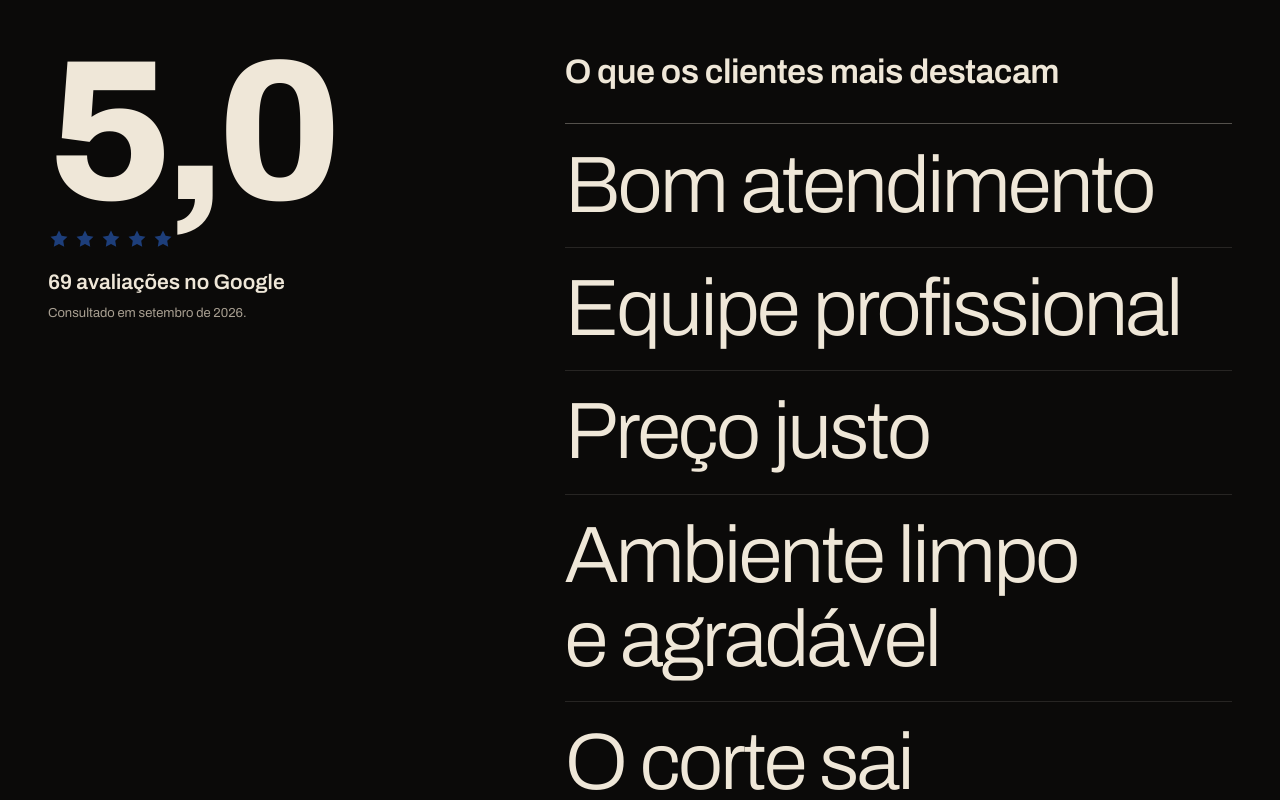
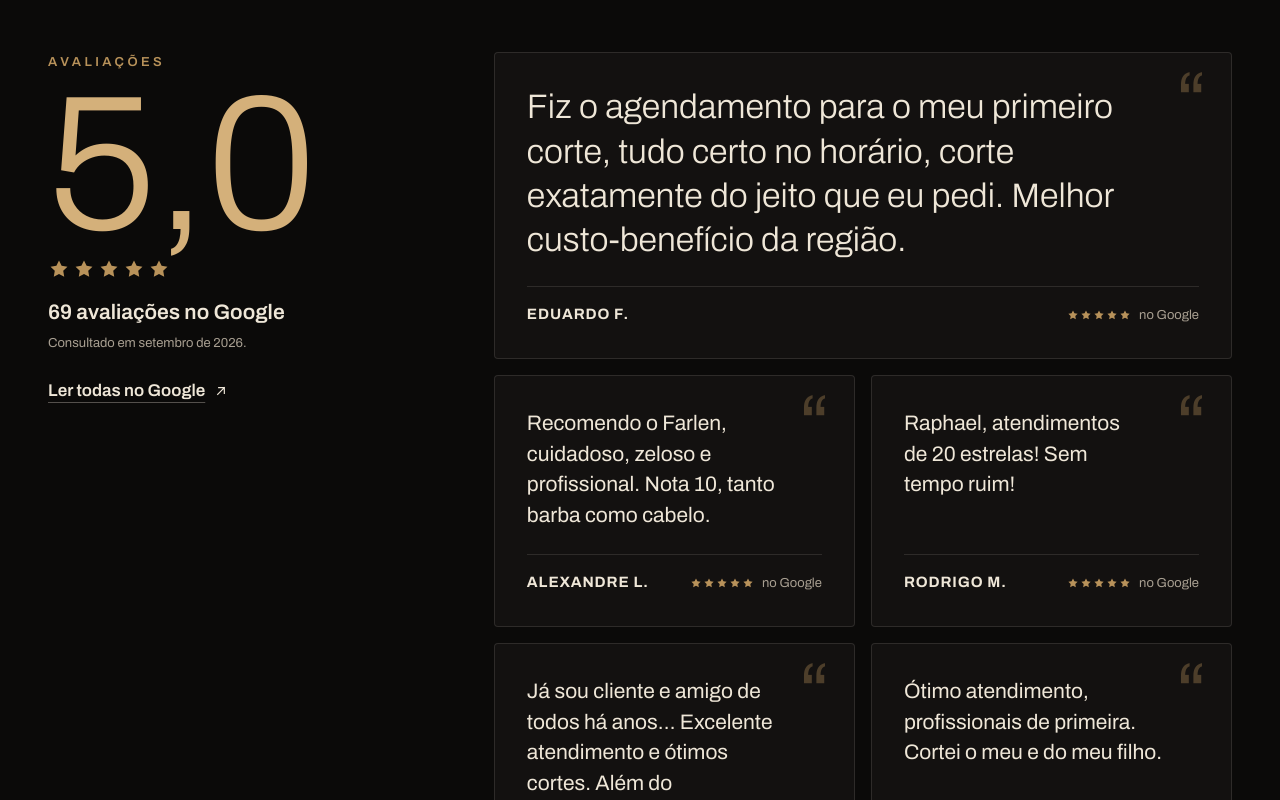
Before and after one commit to goulartttt/barbeariaRodrigues, a Next.js app: page / in a window 1280 px wide. Shown: the part 5080-5880 px from the top of the page. Built offline with nearby package versions, Linux system fonts and the light colour scheme.

Commit message:
Rebuild reviews section with real Google testimonials
Co-Authored-By: Claude Opus 5.5 (1M context) <noreply@anthropic.com>
Claude-Session: https://claude.ai/code/session_01HWkyaUec7G7dRsgx69BpBu

```diff
--- a/src/components/Reviews.jsx
+++ b/src/components/Reviews.jsx
@@ -1,4 +1,4 @@
-import { business, reviewThemes } from "@/content/business";
+import { business, testimonials } from "@/content/business";
 import { ArrowUpRight, Stars } from "./icons";
 import { ExternalLink } from "./ExternalLink";
 import styles from "./Reviews.module.css";
@@ -10,38 +10,45 @@ export function Reviews() {
     <section id="avaliacoes" className={styles.section} aria-labelledby="avaliacoes-title">
       <div className={`container ${styles.grid}`}>
         <div className={styles.score}>
-          <p className={styles.rating}>
+          <p className="eyebrow" data-reveal>
+            Avaliações
+          </p>
+          <h2 id="avaliacoes-title" className="visually-hidden">
+            O que dizem os clientes
+          </h2>
+          <p className={styles.rating} data-reveal>
             <span className={styles.number}>{rating}</span>
             <span className="visually-hidden"> de 5 estrelas</span>
           </p>
           <Stars size={22} className={styles.stars} />
-          <p className={styles.count}>
+          <p className={styles.count} data-reveal>
             {reviewCount} avaliações no Google
             <span className={styles.checked}>Consultado em {checkedAt}.</span>
           </p>
-        </div>
-
-        <div className={styles.body}>
-          <h2 id="avaliacoes-title" className={styles.title}>
-            O que os clientes mais destacam
-          </h2>
-
-          <ul className={styles.themes}>
-            {reviewThemes.map((theme) => (
-              <li key={theme}>{theme}</li>
-            ))}
-          </ul>
-
-          <p className={styles.mention}>
-            Em uma das avaliações, o <strong>Farlen</strong> é elogiado por ser cuidadoso,
-            profissional e atencioso.
-          </p>
-
           <ExternalLink href={business.maps.profile} className={styles.link}>
-            Ler as avaliações no Google
+            Ler todas no Google
             <ArrowUpRight size={16} />
           </ExternalLink>
         </div>
+
+        <ul className={styles.quotes}>
+          {testimonials.map((item) => (
+            <li key={item.author} className={styles.quote} data-reveal>
+              <figure>
+                <blockquote>
+                  <p>{item.text}</p>
+                </blockquote>
+                <figcaption>
+                  <span className={styles.author}>{item.author}</span>
+                  <span className={styles.source}>
+                    <Stars size={12} className={styles.miniStars} />
+                    no Google
+                  </span>
+                </figcaption>
+              </figure>
+            </li>
+          ))}
+        </ul>
       </div>
     </section>
   );
--- a/src/components/Reviews.module.css
+++ b/src/components/Reviews.module.css
@@ -4,14 +4,17 @@
 
 .grid {
   display: grid;
-  gap: 3.5rem;
+  grid-template-columns: minmax(0, 4fr) minmax(0, 8fr);
+  gap: var(--space-7) clamp(2rem, 6vw, 6rem);
+  align-items: start;
 }
 
 .score {
+  position: sticky;
+  top: calc(var(--header-h) + var(--space-6));
   display: grid;
   justify-items: start;
-  align-content: start;
-  gap: 1rem;
+  gap: var(--space-4);
 }
 
 .rating {
@@ -19,22 +22,22 @@
 }
 
 .number {
-  font-size: clamp(6.5rem, 3rem + 14vw, 12.5rem);
-  font-weight: 800;
-  letter-spacing: -0.05em;
-  font-variation-settings: "wdth" 72;
+  font-size: clamp(6.5rem, 3rem + 12vw, 12rem);
+  font-weight: 300;
+  color: var(--accent-hover);
+  font-variation-settings: "wdth" var(--wdth-display);
   font-variant-numeric: tabular-nums;
 }
 
 .stars {
   display: flex;
-  gap: 4px;
-  color: var(--placa);
+  gap: 3px;
+  color: var(--accent);
 }
 
 .count {
   display: grid;
-  gap: 0.25rem;
+  gap: var(--space-1);
   font-size: var(--text-lg);
   font-weight: 600;
 }
@@ -42,78 +45,129 @@
 .checked {
   font-size: var(--text-xs);
   font-weight: 400;
-  color: var(--muted);
-}
-
-.body {
-  display: grid;
-  align-content: start;
-  gap: 2rem;
-}
-
-.title {
-  font-size: var(--text-xl);
-  font-weight: 600;
-  letter-spacing: -0.015em;
-  line-height: 1.15;
-}
-
-.themes {
-  border-top: 1px solid var(--line-strong);
-}
-
-.themes li {
-  padding-block: clamp(0.85rem, 0.6rem + 0.8vw, 1.2rem);
-  border-bottom: 1px solid var(--line);
-  font-size: var(--text-2xl);
-  font-weight: 300;
-  line-height: 1.05;
-  letter-spacing: -0.03em;
-  font-variation-settings: "wdth" 88;
-  text-wrap: balance;
-}
-
-.mention {
-  max-width: 34rem;
-  color: var(--ink-soft);
-  text-wrap: pretty;
-}
-
-.mention strong {
-  font-weight: 600;
-  color: var(--ink);
+  color: var(--fg-muted);
 }
 
 .link {
   display: inline-flex;
   align-items: center;
   gap: 0.5rem;
-  justify-self: start;
-  padding-block: 0.25rem;
+  min-height: 2.75rem;
   font-weight: 600;
   text-decoration: underline;
   text-decoration-color: var(--line-strong);
   text-underline-offset: 0.35em;
-  transition: text-decoration-color 200ms var(--ease-out);
+  transition: text-decoration-color var(--dur-fast) var(--ease-out), color var(--dur-fast) var(--ease-out);
 }
 
 .link:hover {
+  color: var(--accent-hover);
   text-decoration-color: currentColor;
 }
 
-@media (min-width: 64rem) {
+/* Depoimentos em duas colunas; o primeiro, mais longo, ocupa a largura toda. */
+.quotes {
+  display: grid;
+  grid-template-columns: repeat(2, minmax(0, 1fr));
+  gap: var(--space-4);
+}
+
+.quote {
+  position: relative;
+  padding: var(--space-6);
+  background: var(--bg-raised);
+  border: 1px solid var(--line);
+  border-radius: var(--radius);
+  transition: border-color var(--dur) var(--ease-out), transform var(--dur) var(--ease-out);
+}
+
+.quote:first-child,
+.quote:last-child:nth-child(even) {
+  grid-column: 1 / -1;
+}
+
+.quote:hover {
+  border-color: var(--accent);
+  transform: translateY(-4px);
+}
+
+.quote::before {
+  content: "“";
+  position: absolute;
+  top: var(--space-2);
+  right: var(--space-5);
+  font-size: 5rem;
+  line-height: 1;
+  color: var(--accent);
+  opacity: 0.35;
+  font-variation-settings: "wdth" var(--wdth-display);
+}
+
+.quote figure {
+  display: grid;
+  gap: var(--space-5);
+  height: 100%;
+  margin: 0;
+  align-content: space-between;
+}
+
+.quote blockquote {
+  margin: 0;
+  padding-right: var(--space-6);
+  font-size: var(--text-lg);
+  line-height: 1.45;
+  text-wrap: pretty;
+}
+
+.quote:first-child blockquote {
+  font-size: var(--text-xl);
+  font-weight: 300;
+  line-height: 1.3;
+}
+
+.quote figcaption {
+  display: flex;
+  flex-wrap: wrap;
+  align-items: center;
+  justify-content: space-between;
+  gap: var(--space-2);
+  padding-top: var(--space-4);
+  border-top: 1px solid var(--line);
+}
+
+.author {
+  font-weight: 700;
+  text-transform: uppercase;
+  letter-spacing: 0.06em;
+  font-size: var(--text-sm);
+}
+
+.source {
+  display: inline-flex;
+  align-items: center;
+  gap: var(--space-2);
+  font-size: var(--text-xs);
+  color: var(--fg-muted);
+}
+
+.miniStars {
+  display: flex;
+  gap: 1px;
+  color: var(--accent);
+}
+
+@media (max-width: 63.99rem) {
   .grid {
-    grid-template-columns: repeat(12, minmax(0, 1fr));
+    grid-template-columns: minmax(0, 1fr);
   }
 
   .score {
-    grid-column: 1 / span 4;
-    position: sticky;
-    top: calc(var(--header-h) + 2.5rem);
-    align-self: start;
-  }
-
-  .body {
-    grid-column: 6 / -1;
+    position: static;
   }
 }
+
+@media (max-width: 47.99rem) {
+  .quotes {
+    grid-template-columns: minmax(0, 1fr);
+  }
+}
--- a/src/content/business.js
+++ b/src/content/business.js
@@ -160,3 +160,35 @@ export const gallery = [
     caption: "A calçada da Mariquinha Viana",
   },
 ];
+
+/**
+ * Avaliações do Google coladas pelo dono em 30/09/2026 (todas 5 estrelas).
+ * Texto fiel ao original: só foram cortados trechos (…) e corrigidos erros pequenos de digitação.
+ * Nome exibido: primeiro nome e inicial do sobrenome.
+ */
+export const testimonials = [
+  {
+    author: "Eduardo F.",
+    text: "Fiz o agendamento para o meu primeiro corte, tudo certo no horário, corte exatamente do jeito que eu pedi. Melhor custo-benefício da região.",
+  },
+  {
+    author: "Alexandre L.",
+    text: "Recomendo o Farlen, cuidadoso, zeloso e profissional. Nota 10, tanto barba como cabelo.",
+  },
+  {
+    author: "Rodrigo M.",
+    text: "Raphael, atendimentos de 20 estrelas! Sem tempo ruim!",
+  },
+  {
+    author: "Bruno R.",
+    text: "Já sou cliente e amigo de todos há anos… Excelente atendimento e ótimos cortes. Além do atendimento, ambiente alegre e risada garantida.",
+  },
+  {
+    author: "Flávio G.",
+    text: "Ótimo atendimento, profissionais de primeira. Cortei o meu e do meu filho.",
+  },
+  {
+    author: "Plinio S.",
+    text: "Melhor barbeiro da Zona Norte. Recomendo.",
+  },
+];
```
